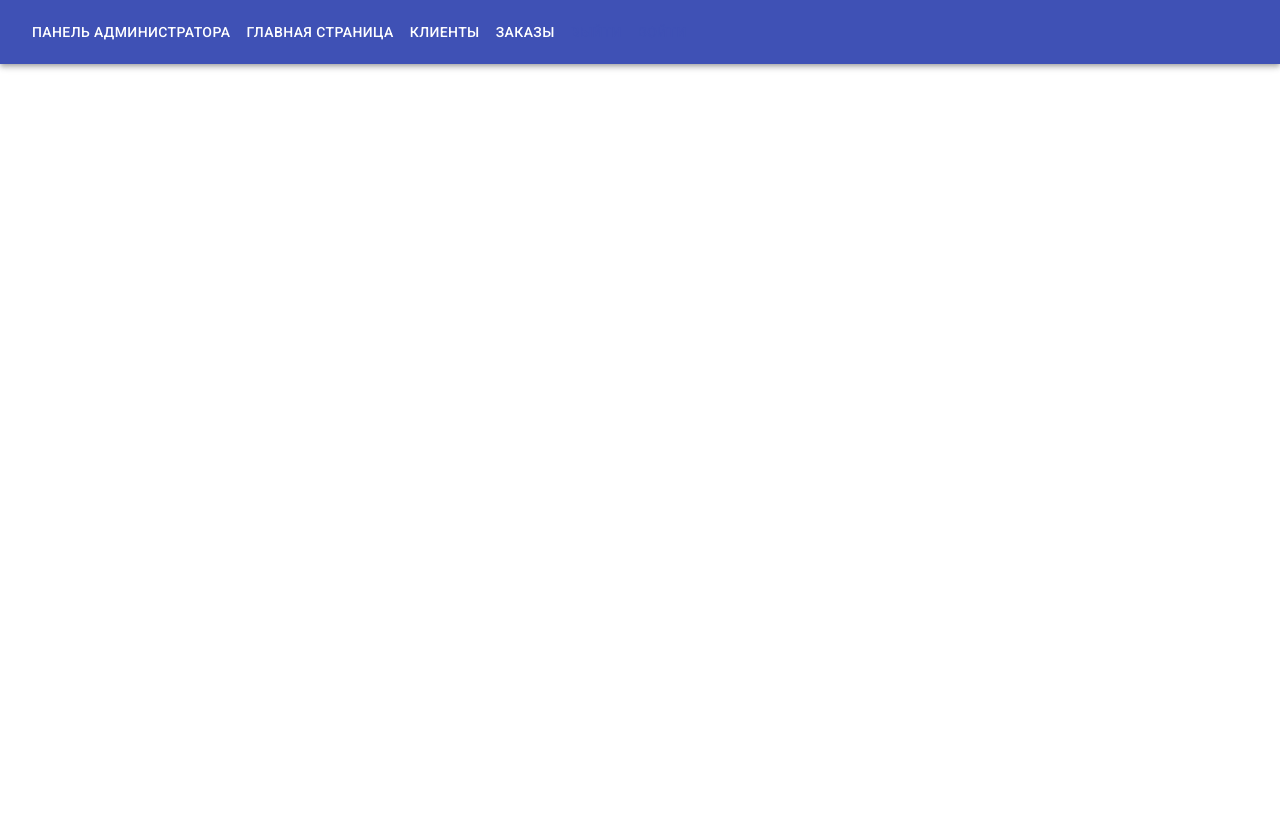
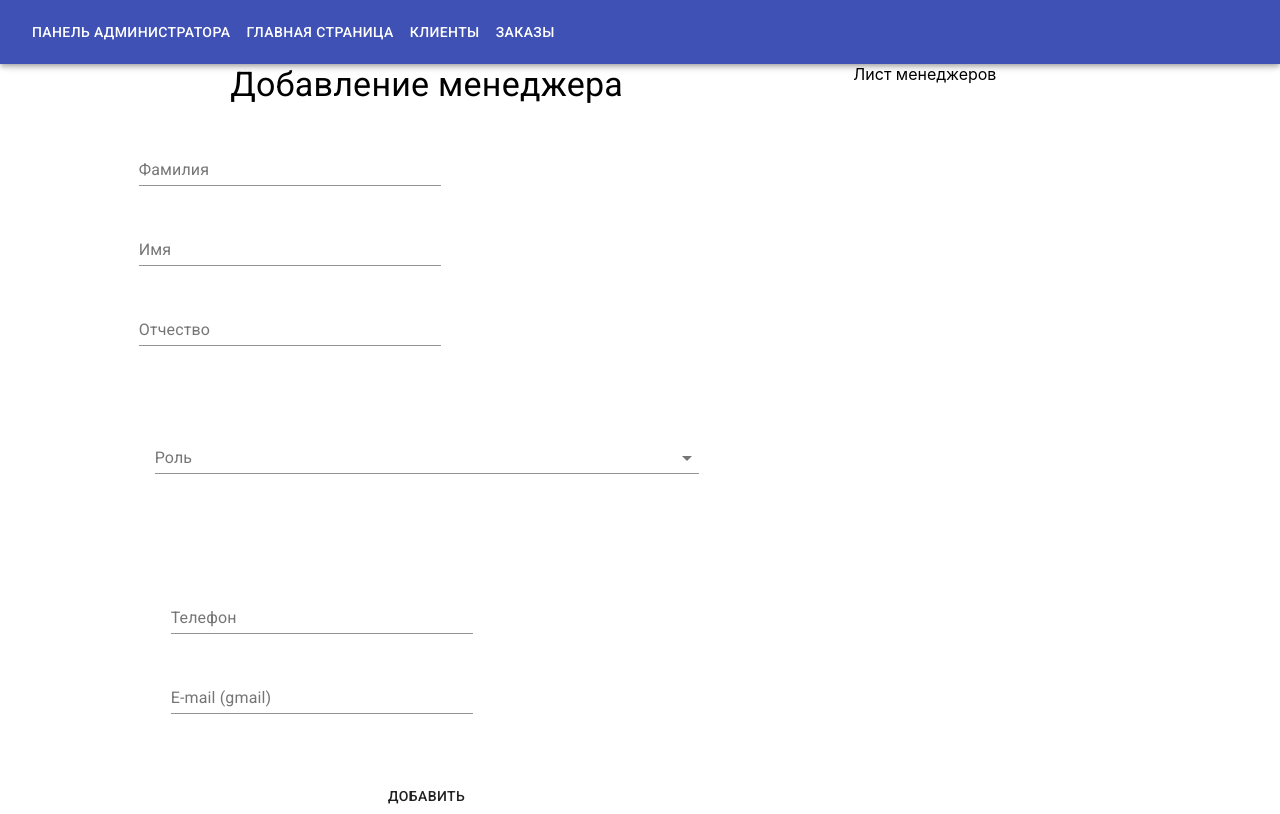
Before and after one commit to ondrinevg/crm-logistic-2.0, a React (Create React App) app in the folder client/: page /admin in a window 1280 px wide. Built offline with nearby package versions, Linux system fonts and the light colour scheme.

Commit message:
add admin panel

```diff
--- a/client/src/App.js
+++ b/client/src/App.js
@@ -14,6 +14,7 @@ import AddClientMU from "./components/AddClient/AddClientMU";
 import AddOrderMU from "./components/AddOrder/AddOrderMU";
 import EditOrderMU from "./components/EditOrder/EditOrderMU";
 import EditClientMU from "./components/EditClient/EditClientMU";
+import AdminPanel from "./components/ApminPanel/AdminPanel";
 
 function App() {
 
@@ -24,6 +25,9 @@ function App() {
       <Switch>
         <Route exact path='/'>
           <Calendare />
+        </Route>
+        <Route exact path='/admin'>
+          <AdminPanel />
         </Route>
         <Route exact path='/clients'>
           <ListOfClientsMU />
--- /dev/null
+++ b/client/src/components/ApminPanel/AddUser/AddUser.jsx
@@ -0,0 +1,103 @@
+import React, { useEffect, useRef } from 'react';
+import {
+  Box,
+  Button,
+  Container,
+  FormControl,
+  Grid,
+  Input,
+  InputLabel,
+  makeStyles,
+  Select,
+  Typography
+} from '@material-ui/core';
+import { useDispatch, useSelector } from 'react-redux';
+import { useHistory } from 'react-router';
+
+const useStyles = makeStyles((theme) => ({
+  root: {
+    '& > *': {
+      margin: theme.spacing(2),
+      width: '30ch',
+    },
+  },
+}));
+
+export default function AddUser() {
+  const classes = useStyles();
+  const formRef = useRef(null);
+
+  const submitHandler = (e) => {
+    e.preventDefault();
+    const valuesOfFields = Object.fromEntries(new FormData(formRef.current).entries());
+
+    if (Object.keys(valuesOfFields).every(key => valuesOfFields[key].trim())) {
+      fetch(`${process.env.REACT_APP_ADDRESS_TO_FETCH}/api/v1/users/adminPanel`, {
+        credentials: 'include',
+        method: 'POST',
+        headers: {
+          'Content-Type': 'application/json'
+        },
+        body: JSON.stringify(valuesOfFields)
+      })
+      formRef.current.reset();
+    }
+  }
+
+  return (
+    <>
+      <Grid container>
+        <Grid item xs={1}></Grid>
+        <Grid item xs={6} container justify='center'>
+        <Typography variant="h4" align='center'>Добавление менеджера</Typography>
+        <form ref={formRef} onSubmit={submitHandler}>
+          <Box p={2} className={classes.root}>
+            <FormControl>
+              <InputLabel htmlFor="component-simple">Фамилия</InputLabel>
+              <Input type="text" name="lastName" required />
+            </FormControl>
+            <FormControl>
+              <InputLabel htmlFor="component-simple">Имя</InputLabel>
+              <Input type="text" name="name" required />
+            </FormControl>
+            <FormControl>
+              <InputLabel htmlFor="component-simple">Отчество</InputLabel>
+              <Input type="text" name="middleName" required />
+            </FormControl>
+          </Box>
+          <Box p={6}>
+          <FormControl fullWidth={true}>
+              <InputLabel htmlFor="age-native-simple">Роль</InputLabel>
+              <Select
+                native name="role"
+              >
+                <option aria-label="None" value="" />
+                <option value="Manager">Менеджер</option>
+                <option value="Admin">Администратор CRM</option>
+              </Select>
+            </FormControl>
+          </Box>
+          <Box p={6} className={classes.root}>
+            <FormControl>
+              <InputLabel htmlFor="component-simple">Телефон</InputLabel>
+              <Input type="phone" name="phone" required />
+            </FormControl>
+            <FormControl>
+              <InputLabel htmlFor="component-simple">E-mail (gmail)</InputLabel>
+              <Input type="email" name="email" required />
+            </FormControl>
+          </Box>
+          <FormControl fullWidth={true}>
+            <Button type="submit">Добавить</Button>
+          </FormControl>
+        </form>
+        </Grid>
+        <Grid item xs={1}></Grid>
+        <Grid item xs={3}>
+          <div>Лист менеджеров</div>
+        </Grid>
+        <Grid item xs={1}></Grid>
+      </Grid>
+    </>
+  )
+}
--- a/client/src/components/ApminPanel/AdminPanel.jsx
+++ b/client/src/components/ApminPanel/AdminPanel.jsx
@@ -1,9 +1,10 @@
 import React from 'react'
+import AddUser from './AddUser/AddUser'
 
 export default function AdminPanel() {
   return (
     <div>
-
+      <AddUser />
     </div>
   )
 }
--- a/client/src/components/Header/Header mu.jsx
+++ b/client/src/components/Header/Header mu.jsx
@@ -6,7 +6,7 @@ export default function HeaderMU() {
   return (
     <AppBar position="sticky">
       <Toolbar>
-        <Button color="inherit" component={RouterLink} to="/users/adminPanel">
+        <Button color="inherit" component={RouterLink} to="/admin">
           Панель администратора
         </Button>
         <Button color="inherit" component={RouterLink} to="/">Главная страница
--- a/client/src/components/Orders/Order/OrderMU.jsx
+++ b/client/src/components/Orders/Order/OrderMU.jsx
@@ -85,7 +85,7 @@ export default function OrderMU() {
                 <option value="рекламация">рекламация</option>
                 <option value="закончен">закончен</option>
               </Select>
-              <Button type="submit" className="btn btn-primary edit">Изменить статус</Button>
+              <Button type="submit">Изменить статус</Button>
             </FormControl>
           </form>
 
```
Also changed, not shown: 2 other files (tests, documents, lock files or other folders).
